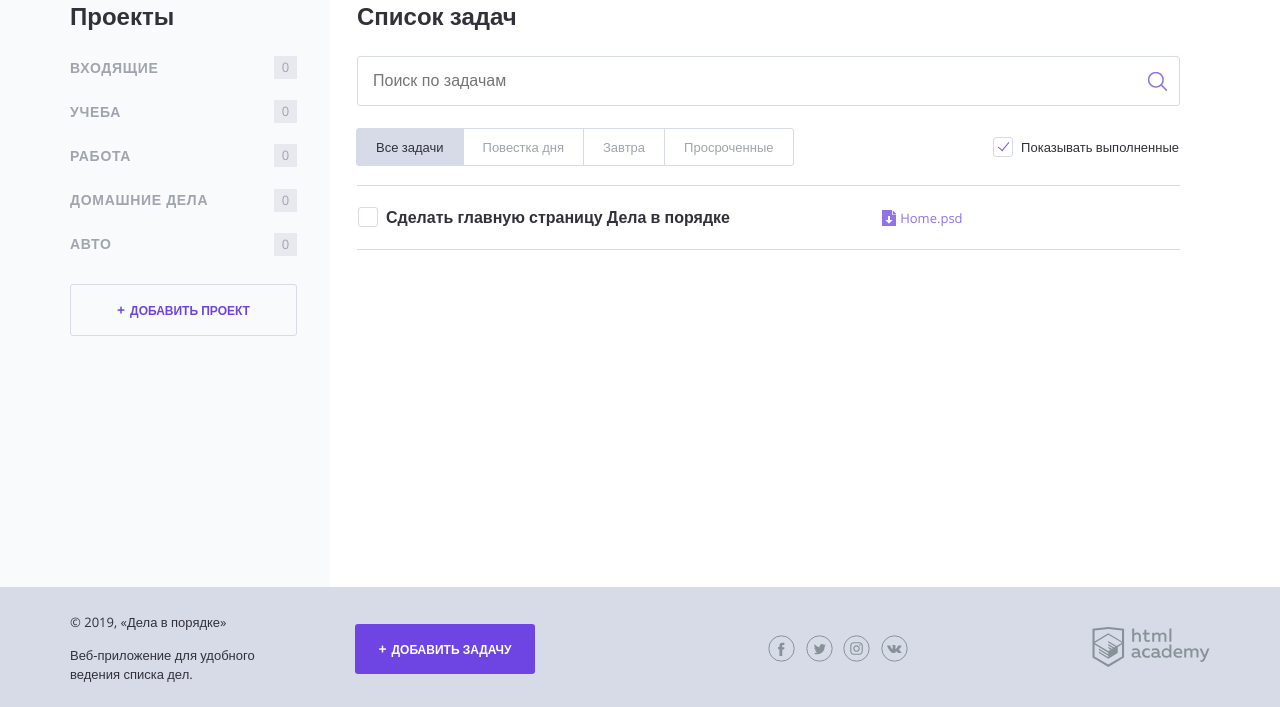
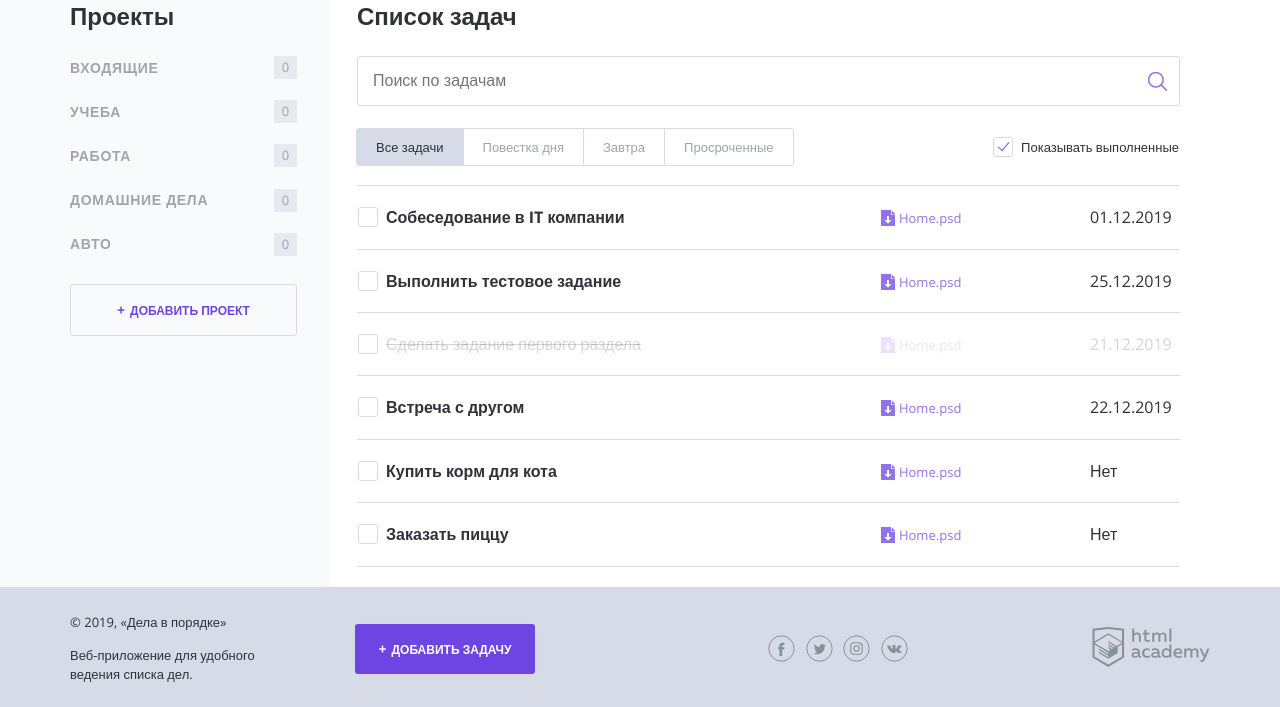
Before and after one commit to MSib/848697-doingsdone, a PHP site: page / in a window 1280 px wide. Shown: the part 93-800 px from the top of the page. Run offline with PHP 8.4, Linux system fonts and the light colour scheme.

Commit message:
Внёс изменения в массив задач, сделал вывод данных из массива задач

```diff
--- a/index.php
+++ b/index.php
@@ -9,39 +9,39 @@ $category = ['Входящие','Учеба','Работа','Домашние д
 $tasks = [
     [
         'task' => 'Собеседование в IT компании',
-        'date_execution' => '01.12.2019',
+        'day_of_complete' => '01.12.2019',
         'category' => $category[2],
-        'execution' => false,
+        'completed' => 0,
     ],
     [
         'task' => 'Выполнить тестовое задание',
-        'date_execution' => '25.12.2019',
+        'day_of_complete' => '25.12.2019',
         'category' => $category[2],
-        'execution' => false,
+        'completed' => 0,
     ],
     [
         'task' => 'Сделать задание первого раздела',
-        'date_execution' => '21.12.2019',
+        'day_of_complete' => '21.12.2019',
         'category' => $category[1],
-        'execution' => true,
+        'completed' => 1,
     ],
     [
         'task' => 'Встреча с другом',
-        'date_execution' => '22.12.2019',
+        'day_of_complete' => '22.12.2019',
         'category' => $category[0],
-        'execution' => false,
+        'completed' => 0,
     ],
     [
         'task' => 'Купить корм для кота',
-        'date_execution' => null,
+        'day_of_complete' => 'Нет',
         'category' => $category[3],
-        'execution' => false,
+        'completed' => 0,
     ],
     [
         'task' => 'Заказать пиццу',
-        'date_execution' => null,
+        'day_of_complete' => 'Нет',
         'category' => $category[3],
-        'execution' => false,
+        'completed' => 0,
     ]
 ];
 ?>
@@ -90,12 +90,6 @@ $tasks = [
 
                 <nav class="main-navigation">
                     <ul class="main-navigation__list">
-                        <!--
-                        <li class="main-navigation__list-item">
-                            <a class="main-navigation__list-item-link" href="#">Название проекта</a>
-                            <span class="main-navigation__list-item-count">0</span>
-                        </li>
-                        -->
                         <?php foreach($category as $category_key => $category_value): ?>
                         <li class="main-navigation__list-item">
                             <a class="main-navigation__list-item-link" href="#"><?php echo $category_value; ?></a>
@@ -127,19 +121,19 @@ $tasks = [
                     </nav>
 
                     <label class="checkbox">
-                        <!--добавить сюда аттрибут "checked", если переменная $show_complete_tasks равна единице-->
                         <input class="checkbox__input visually-hidden show_completed" type="checkbox" <?php if ($show_complete_tasks === 1): ?> checked <?php endif; ?>>
                         <span class="checkbox__text">Показывать выполненные</span>
                     </label>
                 </div>
 
                 <table class="tasks">
-                    <?php if ($show_complete_tasks === 1): ?>
-                        <tr class="tasks__item task">
+                    <?php foreach($tasks as $tasks_key => $tasks_value): ?>
+                        <?php if ((($show_complete_tasks === 1) and ($show_complete_tasks === $tasks_value['completed'])) or ($tasks_value['completed'] === 0)): ?>
+                            <tr class="tasks__item task <?php if ($tasks_value['completed'] === 1): ?>task--completed<?php endif; ?>">
                                 <td class="task__select">
                                     <label class="checkbox task__checkbox">
                                         <input class="checkbox__input visually-hidden task__checkbox" type="checkbox" value="1">
-                                    <span class="checkbox__text">Сделать главную страницу Дела в порядке</span>
+                                        <span class="checkbox__text"><?php echo $tasks_value['task']; ?></span>
                                     </label>
                                 </td>
 
@@ -147,10 +141,10 @@ $tasks = [
                                     <a class="download-link" href="#">Home.psd</a>
                                 </td>
 
-                            <td class="task__date"></td>
+                                <td class="task__date"><?php echo $tasks_value['day_of_complete']; ?></td>
                             </tr>
                         <?php endif; ?>
-                    <!--показывать следующий тег <tr/>, если переменная $show_complete_tasks равна единице-->
+                    <?php endforeach; ?>
                 </table>
             </main>
         </div>
```
Lines whose indentation alone changed are shown as unchanged.
